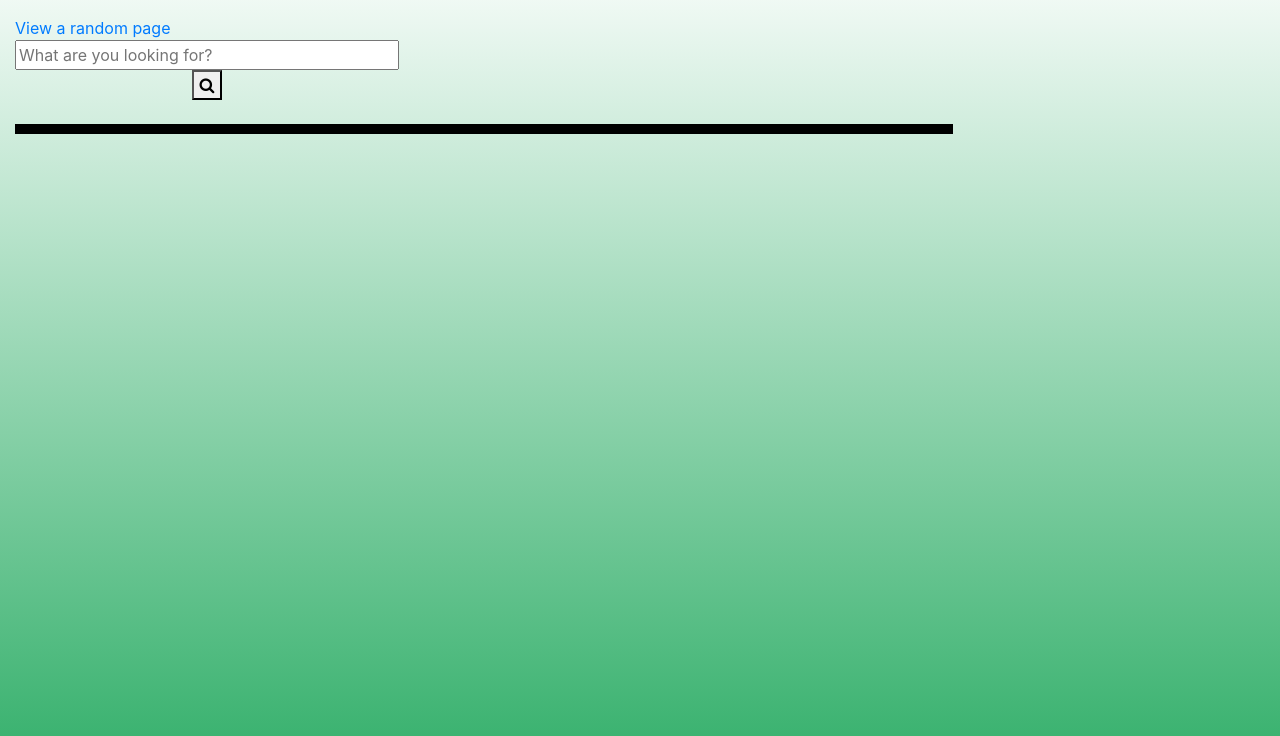
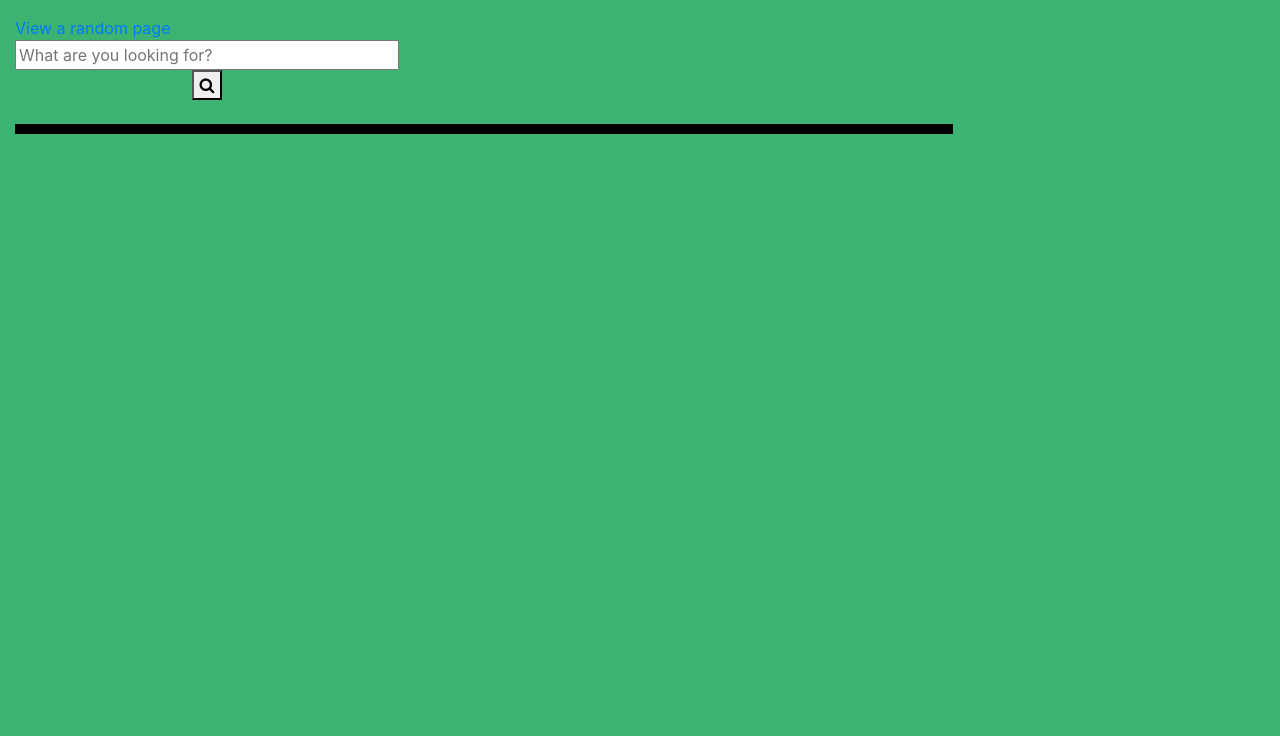
Before and after one commit to steven-the-qa/wikiviewer, a plain HTML site: page index.html in a window 1280 px wide. Shown: the part 64-800 px from the top of the page. Drawn offline with nearby package versions, Linux system fonts and the light colour scheme; files that its build step writes are made by us from their sources.

Commit message:
Update style.css

```diff
--- a/style.css
+++ b/style.css
@@ -1,5 +1,5 @@
 body {
-  background: linear-gradient(to bottom, white, #3CB371);
+  background-color: #3CB371;
   color: white;
   margin: 0;
 }
```
